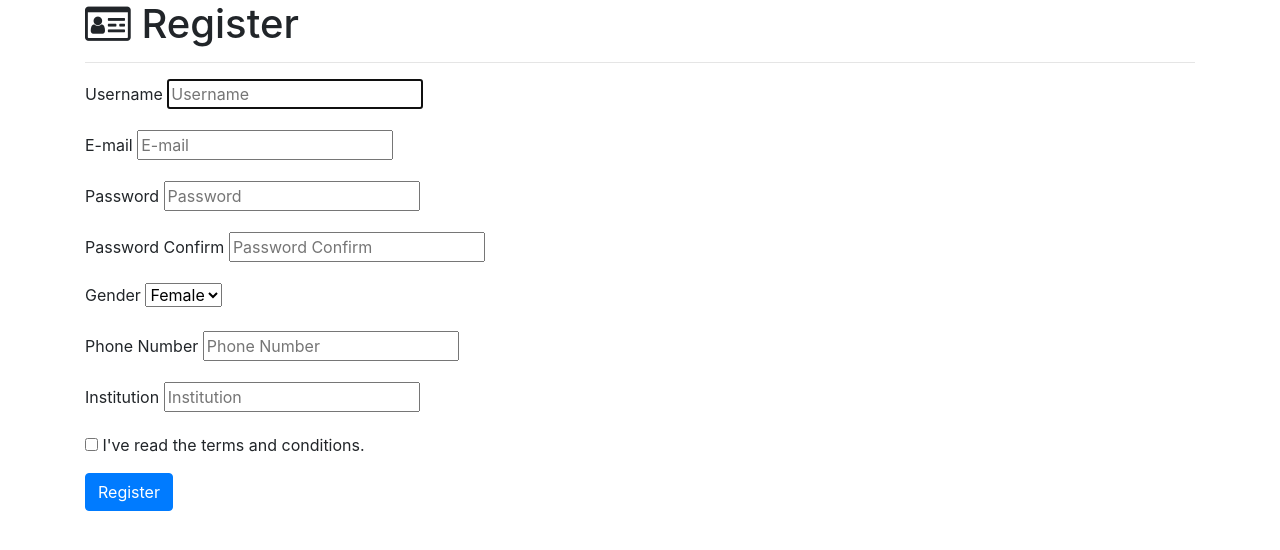
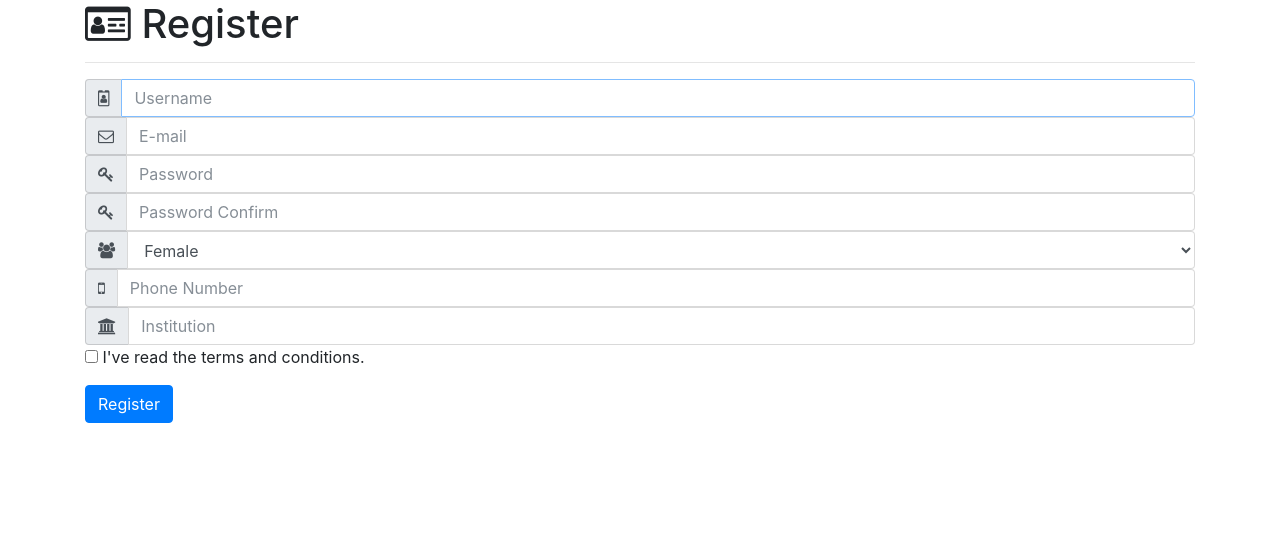
Before and after one commit to punkyoon/study-hard, a Django app: page /accounts/register/ in a window 1280 px wide. Shown: the part 54-604 px from the top of the page. Run offline with Django 3.2, Linux system fonts and the light colour scheme; some libraries are stand-ins or nearby versions.

Commit message:
change design

```diff
--- a/templates/registration/delete_account_done.html
+++ b/templates/registration/delete_account_done.html
@@ -4,7 +4,7 @@
 {% endblock %}
 
 {% block operation %}
-<h1><i class="fa fa-key" aria-hidden="true"></i> Delete Account Done</h1>
+<h1><i class="fa fa-trash-o" aria-hidden="true"></i> Delete Account Done</h1>
 <hr />
 
 <h2>Goodbye..</h2>
--- a/templates/registration/password_change_form.html
+++ b/templates/registration/password_change_form.html
@@ -11,17 +11,17 @@
   {% csrf_token %}
   <fieldset>
     <div class="input-group">
-      <span class="input-group-addon">@</span>
+      <span class="input-group-addon"><i class="fa fa-key" aria-hidden="true"></i></span>
       <input class="form-control" id="old-password" name="old_password" type="password" placeholder="Old Password" />
     </div>
 
     <div class="input-group">
-      <span class="input-group-addon">@</span>
+      <span class="input-group-addon"><i class="fa fa-lock" aria-hidden="true"></i></span>
       <input class="form-control" id="new-password" name="new_password1" type="password" placeholder="New Password" />
     </div>
 
     <div class="input-group">
-      <span class="input-group-addon">@</span>
+      <span class="input-group-addon"><i class="fa fa-lock" aria-hidden="true"></i></span>
       <input class="form-control" id="new-password-confirm" name="new_password2" type="password" placeholder="New Password Confirm" />
     </div>
 
--- a/templates/registration/password_reset_email.html
+++ b/templates/registration/password_reset_email.html
@@ -9,6 +9,6 @@
 
 {% trans "Thanks for using our site!" %}
 
-{% blocktrans %}The Webmark team{% endblocktrans %}
+{% blocktrans %}The study-hard team{% endblocktrans %}
 
 {% endautoescape %}
--- a/templates/registration/password_reset_form.html
+++ b/templates/registration/password_reset_form.html
@@ -10,9 +10,9 @@
 <form method="POST" enctype="multipart/form-data">
   {% csrf_token %}
   <fieldset>
-    <div class="form-group">
-      <label for="e-mail">E-mail</label>
-      <input id="e-mail" maxlength="254" name="email" type="email" placeholder="E-mail" required />
+    <div class="input-group">
+      <span class="input-group-addon"><i class="fa fa-key" aria-hidden="true"></i></span>
+      <input class="form-control" id="e-mail" maxlength="254" name="email" type="email" placeholder="E-mail" required />
     </div>
 
     <div>
--- a/templates/registration/register.html
+++ b/templates/registration/register.html
@@ -10,43 +10,43 @@
 <form class="form-horizontal" method="POST" enctype="multipart/form-data">
   {% csrf_token %}
   <fieldset>
-    <div class="form-group">
-      <label class="form-control-label" for="username">Username</label>
-      <input id="username" name="username" type="text" placeholder="Username" autofocus required/>
+    <div class="input-group">
+      <span class="input-group-addon"><i class="fa fa-id-badge" aria-hidden="true"></i></span>
+      <input class="form-control" id="username" name="username" type="text" placeholder="Username" autofocus required/>
     </div>
 
-    <div class="form-group">
-      <label class="form-control-label" for="e-mail">E-mail</label>
-      <input id="e-mail" name="e-mail" type="email" placeholder="E-mail" required/>
+    <div class="input-group">
+      <span class="input-group-addon"><i class="fa fa-envelope-o" aria-hidden="true"></i></span>
+      <input class="form-control" id="e-mail" name="e-mail" type="email" placeholder="E-mail" required/>
     </div>
 
-    <div class="form-group">
-      <label class="form-control-label" for="password">Password</label>
-      <input id="password" name="password1" type="password" placeholder="Password" required/>
+    <div class="input-group">
+      <span class="input-group-addon"><i class="fa fa-key" aria-hidden="true"></i></span>
+      <input class="form-control" id="password" name="password1" type="password" placeholder="Password" required/>
     </div>
 
-    <div class="form-group">
-      <label class="form-control-label" for="password-confirm">Password Confirm</label>
-      <input id="password-confirm" name="password2" type="password" placeholder="Password Confirm" required/>
+    <div class="input-group">
+      <span class="input-group-addon"><i class="fa fa-key" aria-hidden="true"></i></span>
+      <input class="form-control" id="password-confirm" name="password2" type="password" placeholder="Password Confirm" required/>
     </div>
 
-    <div class="form-group">
-      <label class="form-control-label" for="gender">Gender</label>
-      <select name="gender">
+    <div class="input-group">
+      <span class="input-group-addon"><i class="fa fa-users" aria-hidden="true"></i></span>
+      <select class="form-control" name="gender">
         <option value="Female">Female</option>
         <option value="Male">Male</option>
         <option value="Secret">Secret</option>
       </select>
     </div>
 
-    <div class="form-group">
-      <label class="form-control-label" for="phone">Phone Number</label>
-      <input id="phone" name="phone" type="text" placeholder="Phone Number"/>
+    <div class="input-group">
+      <span class="input-group-addon"><i class="fa fa-mobile" aria-hidden="true"></i></span>
+      <input class="form-control" id="phone" name="phone" type="text" placeholder="Phone Number"/>
     </div>
 
-    <div class="form-group">
-      <label class="form-control-label" for="institution">Institution</label>
-      <input id="institution" name="institution" type="text" placeholder="Institution"/>
+    <div class="input-group">
+        <span class="input-group-addon"><i class="fa fa-university" aria-hidden="true"></i></span>
+      <input class="form-control" id="institution" name="institution" type="text" placeholder="Institution"/>
     </div>
 
     <div class="form-group">
--- a/templates/service/main.html
+++ b/templates/service/main.html
@@ -49,7 +49,7 @@
   <div class="card">
       <div class="card-body">
       <p class="card-text">{{ notice.contents }}</p>
-      <h6 class="card-subtitle mb-2 text-muted">{{ notice.upload_time }}</h6>
+      <h6 class="card-subtitle mb-2 text-muted">{{ notice.upload_time|date:'Y-m-d H:i:s' }}</h6>
       </div>
   </div>
   <br />
```
Also changed, not shown: templates/registration/delete_account.html (+4 -4 lines), templates/registration/login.html (+6 -6 lines), templates/registration/password_reset_confirm.html (+6 -6 lines), templates/registration/profile.html (+4 -3 lines).
